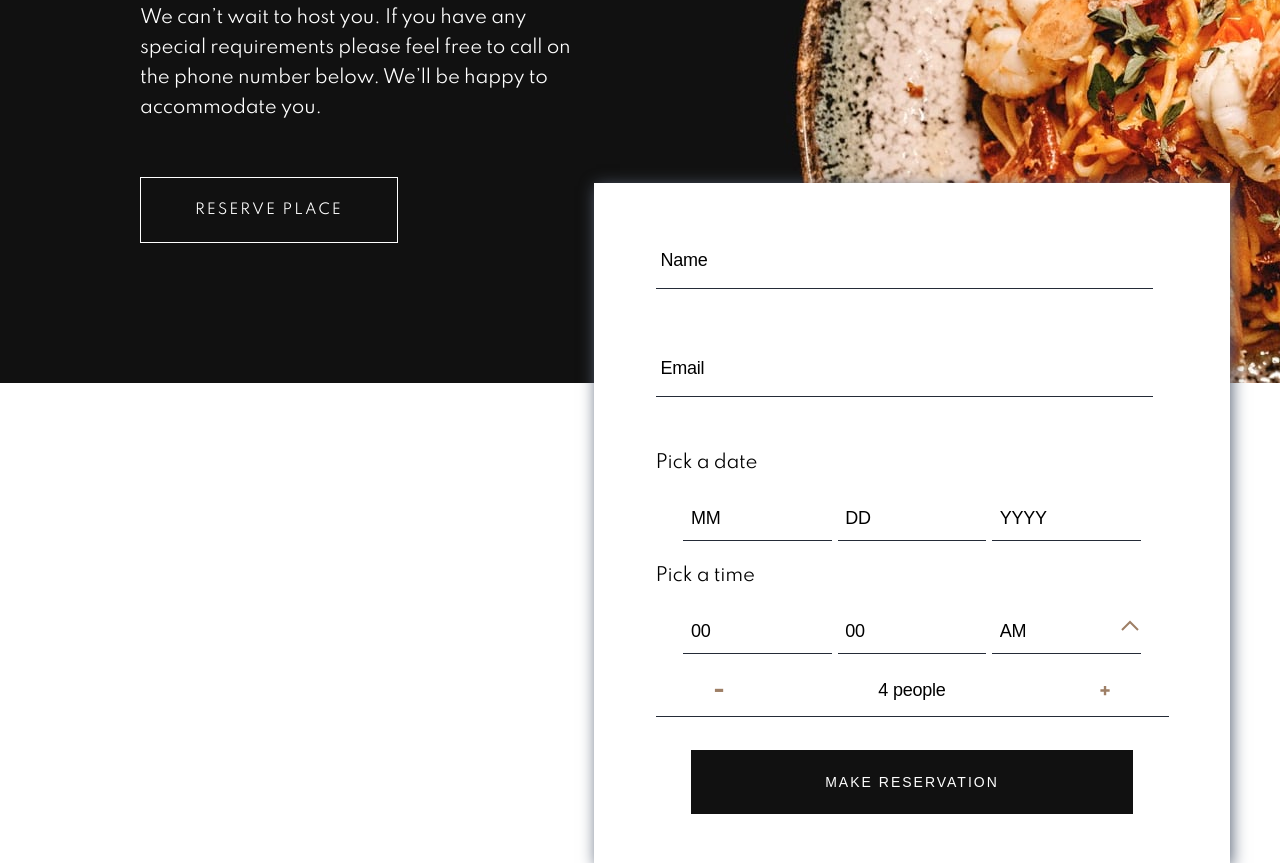
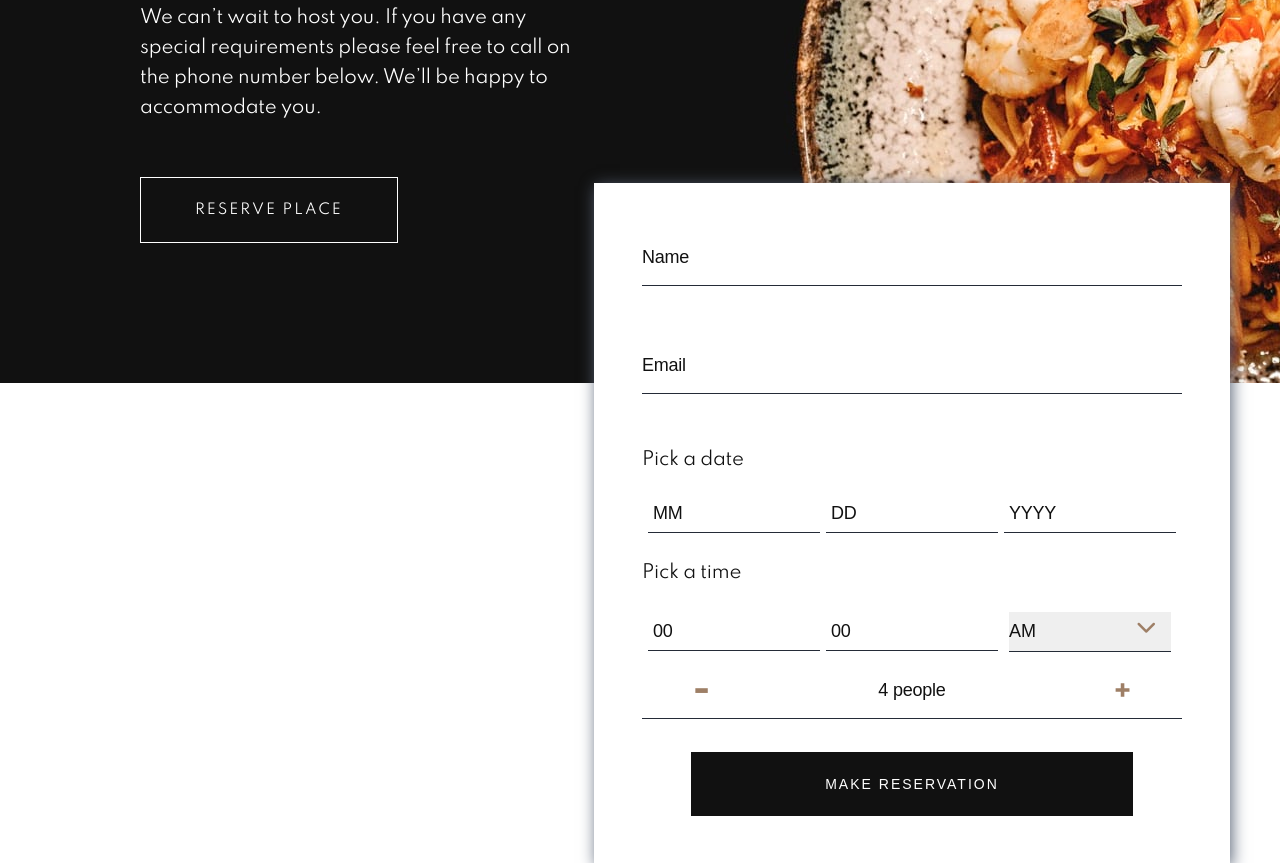
Before and after one commit to mstanka/fem-dine-restaurant-website, a plain HTML site: page docs/booking.html in a window 1280 px wide. Shown: the part 437-1300 px from the top of the page. Drawn offline with Linux system fonts and the light colour scheme.

Commit message:
udpate form with select options

```diff
--- a/docs/booking.html
+++ b/docs/booking.html
@@ -4,8 +4,10 @@
 <head>
   <meta charset="UTF-8">
   <meta name="viewport" content="width=device-width, initial-scale=1.0">
+  <script src="https://kit.fontawesome.com/6dba2ff605.js" crossorigin="anonymous"></script>
+  <link rel="icon" type="image/png" sizes="32x32" href="./images/favicon-32x32.png">
 
-  <link rel="icon" type="image/png" sizes="32x32" href="./images/favicon-32x32.png">
+
   <link rel="stylesheet" href="./css/main.css">
   <title>Frontend Mentor | Dine Website Challenge</title>
 </head>
@@ -54,21 +56,22 @@
             <div class="form__field-box">
               <input type="number" name="hour" aria-label="hour" id="hour" placeholder="00" min="0" class="form__input">
               <input type="number" name="min" aria-label="min" id="min" placeholder="00" min="0" class="form__input">
-              <input type="text" name="day-time" aria-label="day-time" id="day-time" placeholder="AM"
-                class="form__input">
-              <img src="./images/icons/icon-arrow.svg" alt="Icon arrow" class="icon-arrow" id="icon-arrow">
-              <div class="checkbox" id="checkbox">
-                <label for="checkbox-am" class="checkbox__box">
-                  <input type="radio" name="radio" class="checkbox__input" id="checkbox-am" checked><span>AM</span>
-                  <img src="./images/icons/icon-check.svg" alt="Icon check" class="checkbox__icon" id="icon-check">
-                </label>
-                <label for="checkbox-pm" class="checkbox__box">
-                  <input type="radio" name="radio" class="checkbox__input" id="checkbox-pm"><span>PM</span>
-                  <img src="./images/icons/icon-check.svg" alt="Icon check" class="checkbox__icon" id="icon-check">
-                </label>
+              <div class="form__input form__input--arrow">
+                <select>
+                  <option value="fas fa-check" selected>AM</option>
+                  <option value="fas fa-check" >FM</option>
+                </select>
               </div>
             </div>
           </div>
+
+
+          <!--
+            <select class="fas" >
+              <option value="fas fa-check" class="fas" selected>&#xf00c; AM</option>
+              <option vvalue="fas fa-check" class="fas">&#xf00c; FM</option>
+            </select> -->
+
 
           <div class="form__field form__field--people">
             <img src="./images/icons/icon-minus.svg" alt="Icon minus" class="icon-count" id="icon-minus">
--- a/docs/js/booking.js
+++ b/docs/js/booking.js
@@ -16,9 +16,6 @@ const time = document.getElementById("time");
 const people = document.getElementById("people");
 const iconMinus = document.getElementById("icon-minus");
 const iconPlus = document.getElementById("icon-plus");
-
-const iconArrow = document.getElementById("icon-arrow");
-const checkBox = document.getElementById("checkbox");
 
 
 function showError(input) {
@@ -82,10 +79,6 @@ function checkPeople(people) {
   }
 }
 
-iconArrow.addEventListener("click", () => {
-  checkBox.classList.toggle("checkbox--opened");
-});
-
 iconMinus.addEventListener("click", () => {
   people.value = parseInt(people.value) - 1;
 });
--- a/sass/layout/_reservation.scss
+++ b/sass/layout/_reservation.scss
@@ -1,6 +1,7 @@
 .reservation {
   position: relative;
   min-height: 53.4rem;
+  color: $cod-grey;
   @include flex(column, center);
 
   &__form {
@@ -23,6 +24,7 @@
       position: absolute;
       top: -10rem;
       right: 5rem;
+    }
   }
 }
 
@@ -50,18 +52,18 @@
   }
 
   &__field--text {
-      width: 95%;
+    width: 100%;
 
     .form__input {
       display: block;
-        width: 95%;
+      width: 100%;
       height: 4.5rem;
-        padding: 0.5rem;
+      padding: 0.5rem 0;
     }
   }
 
   &__field--number {
-      width: 95%;
+    width: 100%;
     height: 8.1rem;
     position: relative;
 
@@ -75,19 +77,40 @@
     }
 
     .form__input {
-        width: 26%;
-        padding: 0.75rem;
+      width: 30%;
+      padding: 0.5rem;
       margin: 0 0.3rem;
       text-align: left;
+
+      &--arrow {
+        position: relative;
+        min-width: 8.8rem;
+        border-bottom: none;
+
+        &:after {
+          content: "\f078";
+          font: normal normal normal 2rem/1 FontAwesome;
+          color: $beaver;
+          right: 2rem;
+          top: 1rem;
+          height: 3.4rem;
+          position: absolute;
+          pointer-events: none;
         }
 
-      .icon-arrow {
-        position: absolute;
-        top: -1rem;
-        right: 1rem;
-        transform: rotate(180deg);
-        cursor: pointer;
-        padding: 2rem;
+        select {
+          appearance: none;
+          width: 100%;
+          max-width: 30rem;
+          height: 4rem;
+          line-height: 2.8rem;
+          font-size: inherit;
+          font-weight: 400;
+          color: inherit;
+          border: none;
+          border-bottom: 1px solid $ebony-clay;
+        }
+      }
     }
   }
 
@@ -97,7 +120,7 @@
   }
 
   &__field--people {
-      width: 95%;
+    width: 100%;
     text-align: center;
     padding-bottom: 1rem;
     border-bottom: 1px solid $ebony-clay;
@@ -119,6 +142,7 @@
     text-align: left;
     color: rgb(221, 51, 51);
   }
+
   &__msg--error {
     visibility: visible;
   }
@@ -131,46 +155,14 @@
 
 .icon-count {
   cursor: pointer;
-    width: 1rem;
+  width: 1.5rem;
   vertical-align: middle;
-    padding: 1rem 0.5rem;
+  padding: 1rem;
 }
 
-  .checkbox {
-    display: none;
-    position: relative;
-
-    &__box {
-      cursor: pointer;
-    }
-
-    &__input {
-      transform: scale(0);
-      transition: transform 0.5s ease-in;
-    }
-
-    &__icon {
-      //display: none;
-      position: absolute;
-      top: 2rem;
-      left: 2rem;
-    }
-  }
-
-  .checkbox--opened {
-    width: 10rem;
-    height: 10.3rem;
-    position: absolute;
-    top: 5rem;
-    right: 0;
-    z-index: 1;
-    border: 1px solid $ebony-clay;
-    background: white;
-    @include flex(column, space-around);
-    visibility: visible;
-  }
-
-  input[type="radio"]:checked + .checkbox__icon {
-    transform: scale(1);
-  }
-}
+// .fas {
+//   font-family: "Spartan", "Font Awesome 5 Free", "Font Awesome 5 Brands",
+//     sans-serif;
+//   color: $beaver;
+//   font-weight: 900;
+// }
```
Also changed, not shown: docs/css/main.css, 1 other file. Lines whose indentation alone changed are shown as unchanged.
